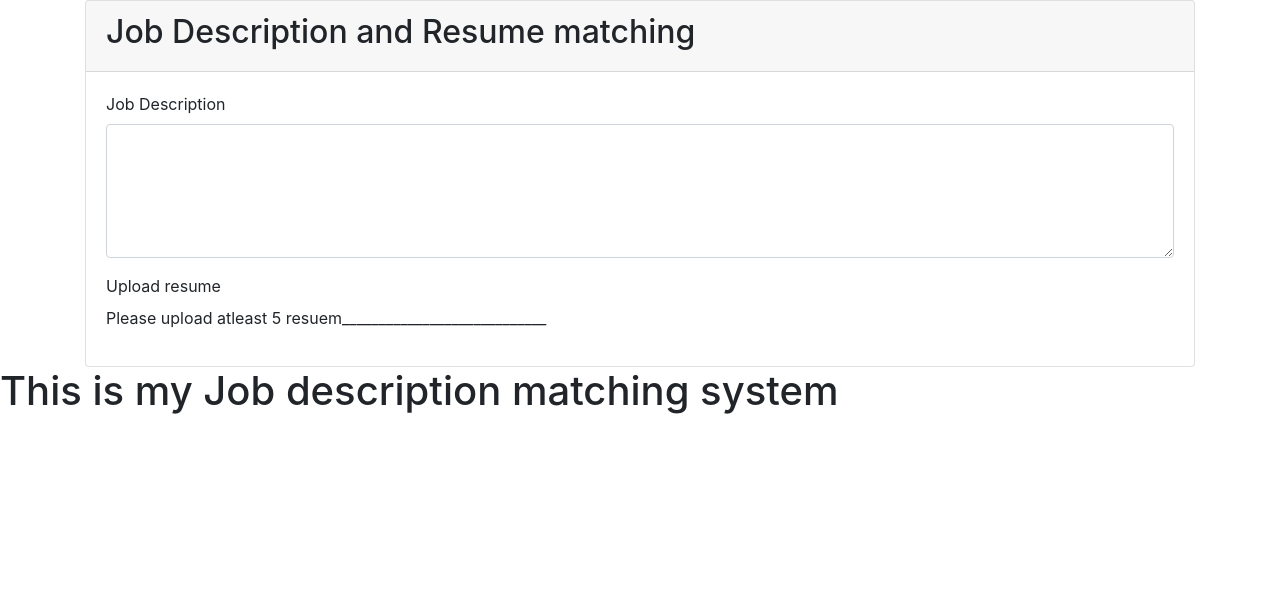
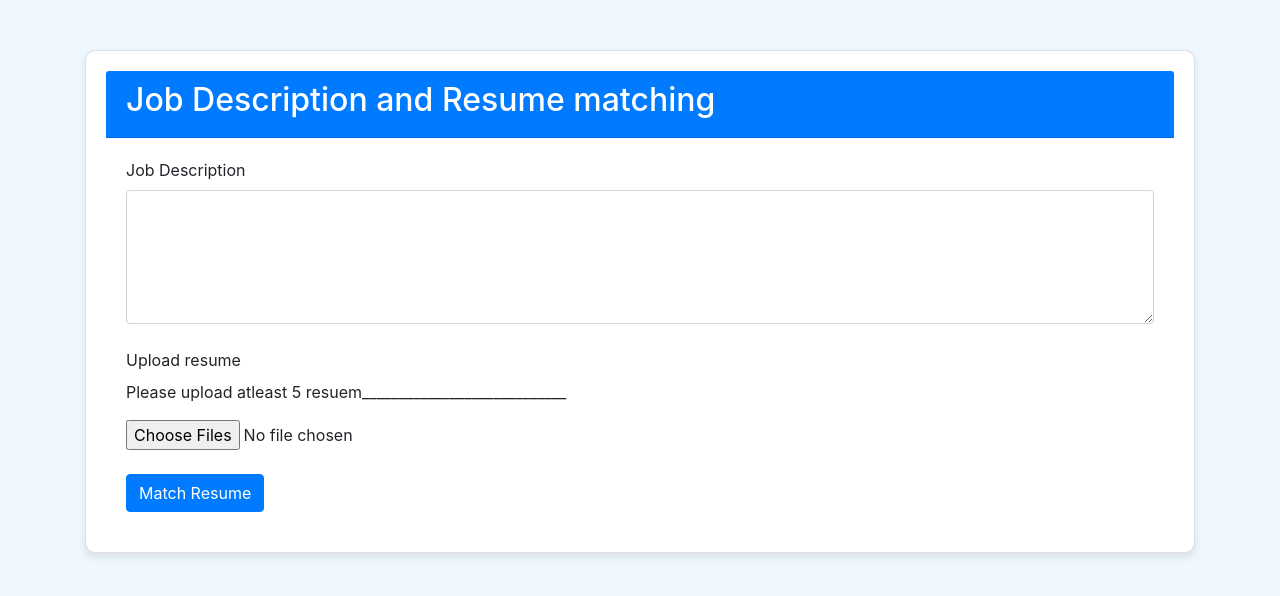
Before and after one commit to mhdnihas/job_description_resume_matching_system, a Flask app: page / in a window 1280 px wide. Shown: the top 596 px of the page. Run offline with Flask 3, Linux system fonts and the light colour scheme; some libraries are stand-ins or nearby versions.

Commit message:
creat matcher function

```diff
--- a/main.py
+++ b/main.py
@@ -1,10 +1,47 @@
 from flask import Flask, request, render_template
+import os
+import PyPDF2
 
 app = Flask(__name__)
+app.config['UPLOAD_FOLDER']='uploads/'
+
+def extract_text_pdf(file_path):
+    text=""
+    with open(file_path,'rb') as file:
+        reader=PyPDF2.PdfReader(file)
+        for page in reader.pages:
+            text+=page.extract_text()
+    return text
+
+def extract_text(file_path):
+    if file_path.endwith('.pdf'):
+        return extract_text_pdf(file_path)
+    else:
+        return ""
+
+
+
+
 
 @app.route("/")
 def matchresume():
     return render_template('matchresume.html')
 
+
+@app.route("/matcher",methods=['GET','POST'])
+def matcher():
+    if request.method=='POST':
+        job_description=request.form.get('job-description')
+        resume_files=request.form.getlist('resumes')
+        resumes=[]
+        for resume_file in resume_files:
+            filename=os.path.join(app.config['UPLOAD_FOLDER'],resume_file.filename)
+            resume_file.save(filename)
+            resumes.append(extract_text(filename))
+
+
+
+
+
 if __name__ == '__main__':
     app.run(debug=True)
--- a/templates/matchresume.html
+++ b/templates/matchresume.html
@@ -7,6 +7,31 @@
         <title>Resume Matcher</title>
         <link rel="stylesheet" href="https://maxcdn.bootstrapcdn.com/bootstrap/4.5.2/css/bootstrap.min.css">
     <title>title</title>
+    <style>
+        body{
+            background-color: aliceblue;
+        }
+        .container {
+           margin-top: 50px;
+       }
+        .card {
+            padding: 20px;
+            border-radius: 10px;
+            box-shadow: 0 4px 8px rgba(0,0,0,0.1);
+        }
+        .card-header {
+            background-color: #007bff;
+            color: white;
+            border-radius: 10px 10px 0 0;
+            padding: 10px 20px;
+        }
+        .card-body {
+            padding: 20px;
+        }
+        .form-group {
+            margin-bottom: 1.5rem;
+        }
+    </style>
     </head>
     <body>
         <div class="container">
@@ -21,12 +46,14 @@
                         <div class="form-group">
                             <label for="Resume">Upload resume</label>
                             <p>Please upload atleast 5 resuem____________________________</p>
+                            <input type="file" form="form-control" id="resumes" name="resumes" multiple required accept=".pdf,.docx,.txt">
                         </div>
+                        <button type="submit" class="btn btn-primary">Match Resume</button>
                     </form>
                 </div>
             </div>
         </div>
-       <h1>This is my Job description matching system</h1>
+
        <script src="https://code.jquery.com/jquery-3.5.1.slim.min.js"></script>
        <script src="https://cdn.jsdelivr.net/npm/@popperjs/core@2.9.2/dist/umd/popper.min.js"></script>
        <script src="https://maxcdn.bootstrapcdn.com/bootstrap/4.5.2/js/bootstrap.min.js"></script>
```
